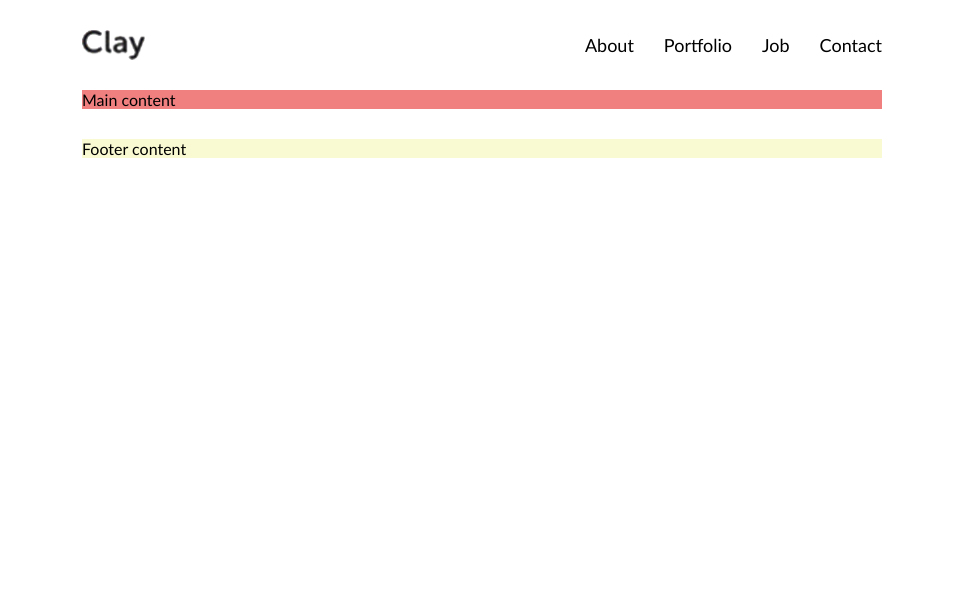
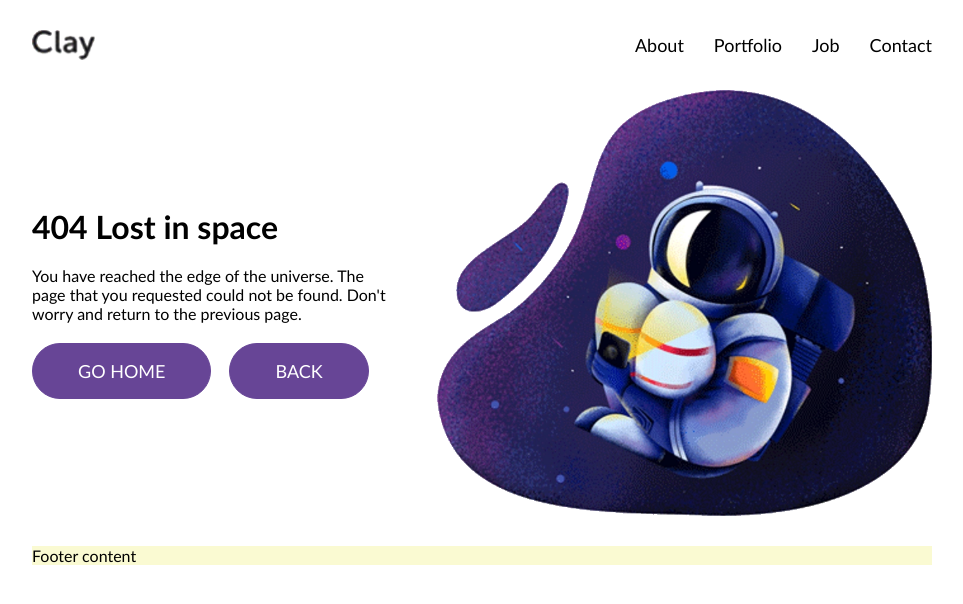
Before and after one commit to AnapusKitapus/44-grupe-astronautas, a website: page index.html in a window 1280 px wide. Shown: the whole page, without its empty margins (158-1121 px from the left). Drawn offline with Linux system fonts and the light colour scheme.

Commit message:
Main content #4 Buttons #5

```diff
--- a/index.html
+++ b/index.html
@@ -28,7 +28,18 @@
     </header>
 
     <main>
-        Main content
+        <div>
+            <h1>404 Lost in space</h1>
+            <p>You have reached the edge of the universe.
+               The page that you requested could not be found.
+               Don't worry and return to the previous page.
+            </p>
+            <div>
+            <a href="#">Go home</a>
+            <a href="#">Back</a>
+            </div>
+        </div>
+        <img src="./astro.webp" alt="astronautas su telefonu">
     </main>
 
     <footer>
--- a/main.css
+++ b/main.css
@@ -7,22 +7,22 @@ body * {
 
 body {
     font-family: 'Gill Sans', 'Gill Sans MT', Calibri, 'Trebuchet MS', sans-serif;
-    }
+}
 
 header,
 main,
 footer {
     display: flex;
-    width: 800px;
-    margin: 30px calc((100% - 800px) / 2)
-    }
+    align-items: center;
+    justify-content: space-between;
+    width: 900px;
+    margin: 30px calc((100% - 900px) / 2);
+}
 
 header {
-    justify-content: space-between;
-    align-items: center;
-    }
+}
 
-img {
+header > img {
     height: 30px;
     width: 200px;
     object-fit: contain;
@@ -34,22 +34,61 @@ display: flex;
 gap: 30px;
 }
 
-a {
+nav > a {
 color: #000;
 text-decoration: none;
 font-size: 18px;
 }
 
-a:hover {
+nav > a:hover {
     color: #674596;
     text-decoration: underline;
-
 }
 
 main {
-    background-color: lightcoral;
-    }
+}
+main > div {
+    display: flex;
+    flex-direction: column;
+    gap: 20px;
+    width: 40%;
+}
+
+h1 {
+}
+
+p {
+}
+
+div > div {
+    display: flex;
+    flex-wrap: wrap;
+    font-size: 18px; /* 18px = 1em */
+    gap: 1em;
+}
+
+div > a {
+display: inline-block;
+padding: 1em 2.5em;
+background-color: #674596;
+color: #fff;
+line-height: 1em;
+text-transform: uppercase;
+text-decoration: none;
+border-radius: 1.6em;
+border: 0.1em solid #674596;
+user-select: none;
+}
+
+div > a:hover {
+    background-color: #674596;
+    color: #fff;
+}
+
+main > img {
+    width: 55%;
+}
 
 footer {
     background-color: lightgoldenrodyellow;
-    }
+}
```
Also changed, not shown: astro.webp (added).
